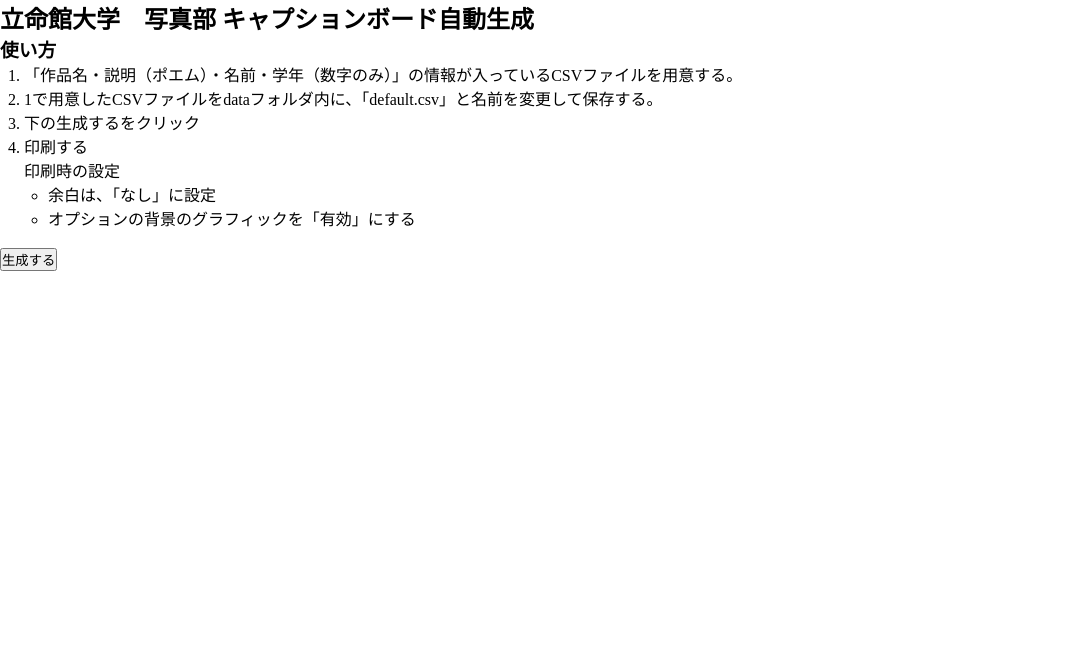
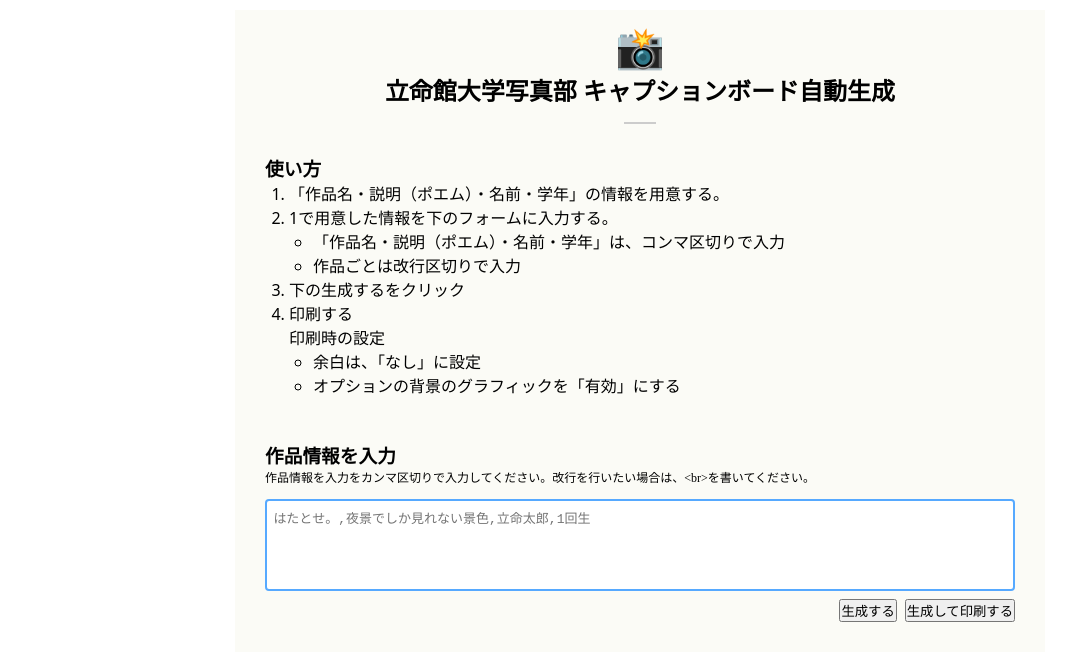
Before and after one commit to gassi4731/rupc-caption_board, a plain HTML site: page index.html in a window 1280 px wide. Shown: the whole page, without its empty margins (0-1078 px from the left). Drawn offline with Linux system fonts and the light colour scheme; a web font is replaced by a local one.

Commit message:
add: design

```diff
--- a/assets/style.css
+++ b/assets/style.css
@@ -24,8 +24,8 @@ p {
 }
 
 .space {
-  width: 100vw;
-  height: 27mm;
+	width: 100vw;
+	height: 27mm;
 }
 
 .boards {
@@ -68,3 +68,51 @@ p {
 .noPrint ul {
 	padding-left: 1.5rem;
 }
+
+.noPrint {
+	font-family: system-ui;
+	width: 80vw;
+	max-width: 750px;
+	margin: 10px auto;
+	padding: 30px;
+	padding-top: 15px;
+	background-color: #fbfbf6;
+}
+
+.noPrint .icon {
+	font-size: 2.5rem;
+	text-align: center;
+}
+
+.noPrint h2 {
+	text-align: center;
+}
+
+.noPrint hr {
+	width: 30px;
+	border: 0.5px solid #ccc;
+	margin: 15px auto 30px auto;
+}
+
+.noPrint textarea {
+	width: calc(100% - 1em - 4px);
+	margin-top: 1em;
+  margin-bottom: 0.25em;
+	padding: 0.5em; /* 枠線内の余白 */
+	font-size: 1em; /* フォントサイズ */
+	border: solid 2px #e1e3e8; /* 枠線のスタイル */
+	border-radius: 4px; /* 角丸に */
+	resize: none; /* リサイズ不可に */
+}
+
+.noPrint textarea:focus {
+	border-color: #56a9ff;
+	outline: 0;
+}
+
+.noPrint .button {
+	width: 100%;
+	display: flex;
+	justify-content: right;
+  gap: 0.5rem;
+}
--- a/index.html
+++ b/index.html
@@ -9,14 +9,20 @@
 	</head>
 	<body>
 		<div class="noPrint">
-			<h2>立命館大学　写真部 キャプションボード自動生成</h2>
+			<p class="icon">📸</p>
+			<h2>立命館大学写真部 キャプションボード自動生成</h2>
+			<hr />
 			<h3>使い方</h3>
 			<ol>
 				<li>
-					「作品名・説明（ポエム）・名前・学年（数字のみ）」の情報が入っているCSVファイルを用意する。
+					「作品名・説明（ポエム）・名前・学年」の情報を用意する。
 				</li>
 				<li>
-					1で用意したCSVファイルをdataフォルダ内に、「default.csv」と名前を変更して保存する。
+					1で用意した情報を下のフォームに入力する。
+          <ul>
+            <li>「作品名・説明（ポエム）・名前・学年」は、コンマ区切りで入力</li>
+            <li>作品ごとは改行区切りで入力</li>
+          </ul>
 				</li>
 				<li>下の生成するをクリック</li>
 				<li>
@@ -28,7 +34,18 @@
 				</li>
 			</ol>
 			<br />
-			<input type="button" value="生成する" onclick="draw()" />
+			<br />
+			<h3>作品情報を入力</h3>
+			<p>作品情報を入力をカンマ区切りで入力してください。改行を行いたい場合は、&lt;br&gt;を書いてください。</p>
+			<textarea
+				placeholder="はたとせ。,夜景でしか見れない景色,立命太郎,1回生"
+				rows="5"
+				autofocus
+			></textarea>
+			<div class="button">
+				<input type="button" value="生成する" onclick="draw()" />
+				<input type="button" value="生成して印刷する" />
+			</div>
 		</div>
 		<div class="boards">
 			<!-- <div class="board">
```
